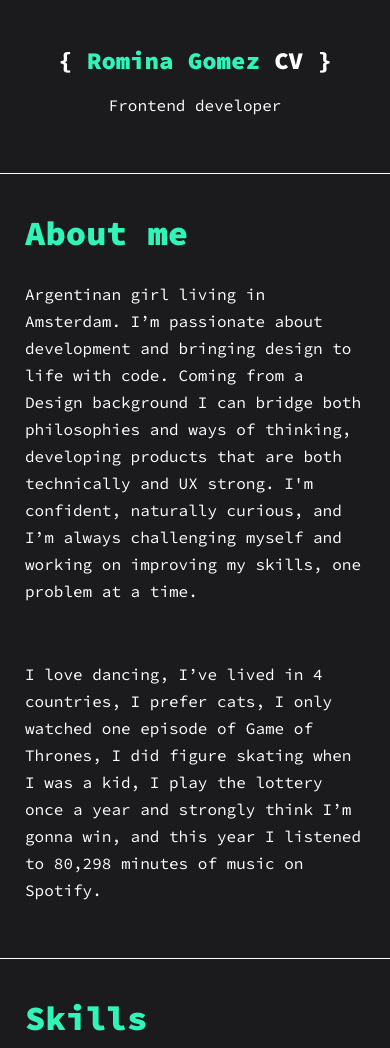
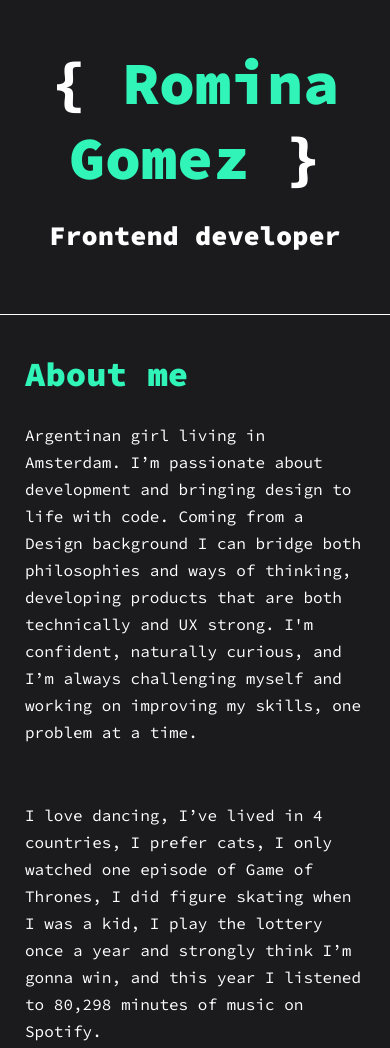
Before and after one commit to orioriana/romina-site, a website: page public/index.html in a window 390 px wide. Shown: the top 1048 px of the page. Drawn offline with nearby package versions, Linux system fonts and the light colour scheme.

Commit message:
css changes

```diff
--- a/public/css/style.scss
+++ b/public/css/style.scss
@@ -303,6 +303,10 @@ ul{
   text-align: center;
 }
 
+.mob-subtitle{
+  font-size: 27px;
+}
+
 //Mobile version
 
 @media(max-width:940px){
@@ -323,7 +327,7 @@ ul{
   visibility: visible;
   }
   body h3 {
-    font-size: 24px;
+    font-size: 60px;
     margin: 15px 0 8px 0;
 }
   .pages {
--- a/public/index.html
+++ b/public/index.html
@@ -28,8 +28,8 @@
       <div class="flex-column justify-content-between">
         <div class="container">
           <h3 class="grey" id="label">// Hi, i'm a frontend developer</h3>
-          <h3 id="label-mob">{ <span class="green">Romina Gomez</span> CV }</h3>
-          <p class="mob-subtitle">Frontend developer</p>
+          <h3 id="label-mob">{ <span class="green">Romina Gomez</span> }</h3>
+          <p class="mob-subtitle bold">Frontend developer</p>
           <div class="flex align-items-start menu-container">
             <h1 class="h1-desktop"><span id="const">const</span> <span class="green"><span class='letter'>R</span><span class='letter'>o</span><span class='letter'>m</span><span class='letter'>i</span><span class='letter'>n</span><span class='letter'>a</span></span> =</h1>
             <div class="flex justify-content-between">
```
Also changed, not shown: public/css/style.css.
